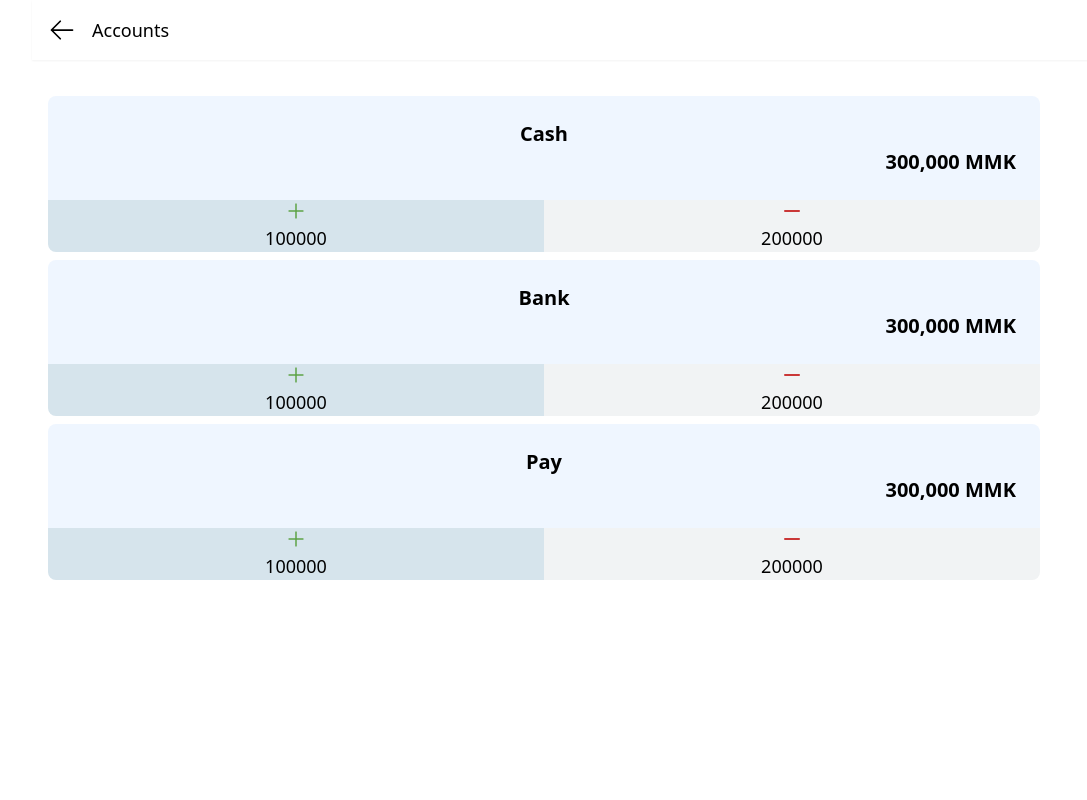
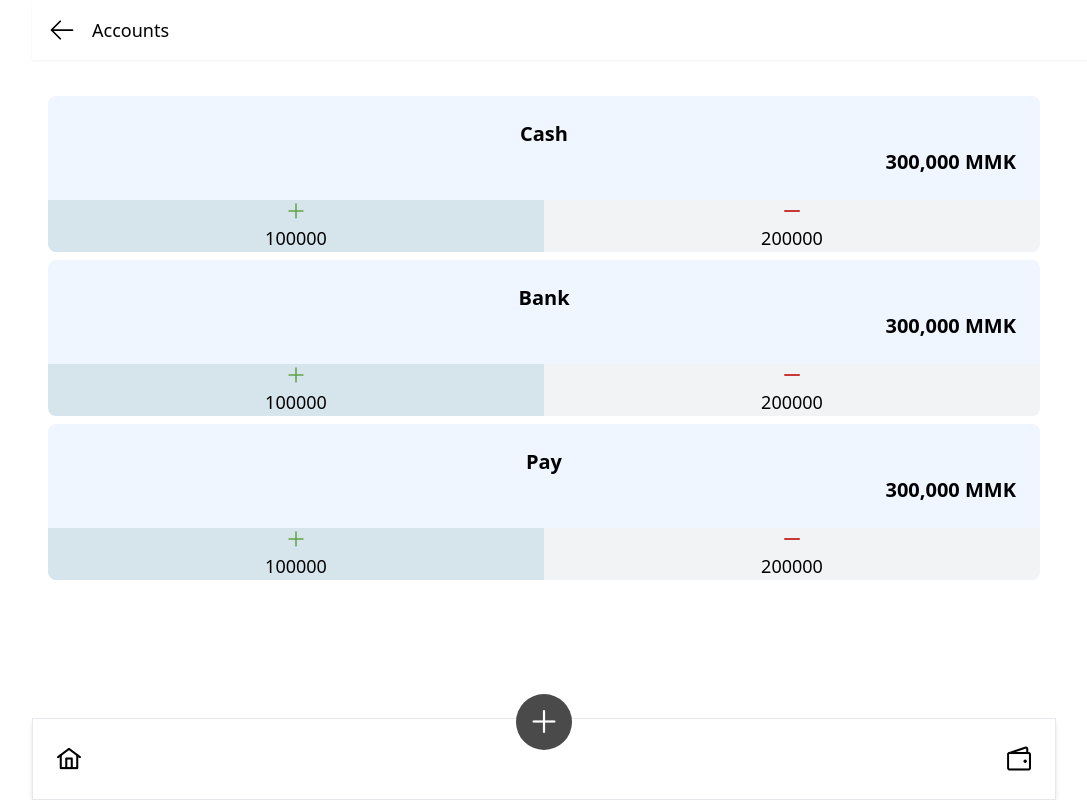
Before and after one commit to kyuukyuusheinmoe/expense-tracker, a Next.js app: page /account in a window 1280 px wide. Shown: the whole page, without its empty margins (96-1183 px from the left). Built offline with nearby package versions, Linux system fonts and the light colour scheme.

Commit message:
add onclick action in bottom nav bar

```diff
--- a/src/containers/Layout/BottomNavBar.js
+++ b/src/containers/Layout/BottomNavBar.js
@@ -1,12 +1,11 @@
+import { useRouter } from 'next/router'
 import React from 'react'
-import { useRouter } from 'next/router'
 
-function BottomNavBar() {
+function BottomNavBar({onClickPlus}) {
   const router = useRouter()
-  const plusUrl = router.pathname === '/' ? '/transaction/create' : '/'
   return (
     <div className='absolute w-full max-w-[1024px] mx-auto bottom-0'>
-        <div className=' flex justify-center -mb-8' onClick={()=> router.push(plusUrl)}>
+        <div className=' flex justify-center -mb-8' onClick={onClickPlus}>
             <div className='bg-main w-14 aspect-square rounded-full text-center'>
               <i className='pi pi-plus text-white mt-3 !text-2xl'/>
             </div>
--- a/src/containers/Layout/MainLayout.js
+++ b/src/containers/Layout/MainLayout.js
@@ -1,11 +1,9 @@
 import React from 'react'
-import BottomNavBar from './BottomNavBar'
 
 function MainLayout({children}) {
   return (
     <div className='max-w-[1024px] m-auto'>
       {children}
-      <BottomNavBar/>
     </div>
   )
 }
--- a/src/pages/account/index.js
+++ b/src/pages/account/index.js
@@ -1,6 +1,8 @@
 import React from 'react'
 import { AccountCard } from '../../components/Cards'
 import LayoutWithHeader from '../../containers/Layout/LayoutWithHeader';
+import BottomNavBar from '../../containers/Layout/BottomNavBar';
+import Router from 'next/router';
 
 const accounts = [{
     type: "Cash",
@@ -21,12 +23,13 @@ const accounts = [{
 }]
 
 function AccountListPage() {
+
   return (
-    <div className='grid gap-2 p-4'>
+     <div className='grid gap-2 p-4'>
       {
         accounts.map ((account, index) => <AccountCard key={index} {...account} />)
       }
-    </div>
+      </div>
   )
 }
 
@@ -35,5 +38,6 @@ export default AccountListPage
 AccountListPage.getLayout = function getLayout(page) {
   return <LayoutWithHeader title="Accounts">
     {page}
+    <BottomNavBar onClickPlus={()=> Router.push('/account/create')}/>
   </LayoutWithHeader>
 }
--- a/src/pages/index.js
+++ b/src/pages/index.js
@@ -2,6 +2,8 @@ import {Button} from 'primereact/button'
 import { months, currency } from '../constants/common'
 import { TransactionCard } from '../components/Cards'
 import { MainLayout } from '../containers/Layout'
+import BottomNavBar from '../containers/Layout/BottomNavBar'
+import Router from 'next/router'
 
 const user_expense = {
   current: {
@@ -69,6 +71,9 @@ export default function Home() {
 
 Home.getLayout = function getLayout(page) {
   return (
-      <MainLayout>{page}</MainLayout>
+      <MainLayout>
+        {page}
+        <BottomNavBar onClickPlus={()=> Router.push('/transaction/create')}/>
+      </MainLayout>
   )
 }
```
